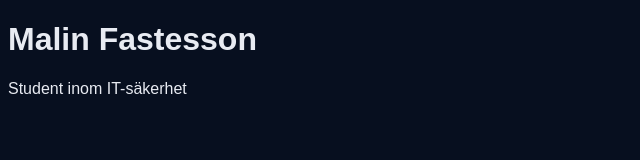
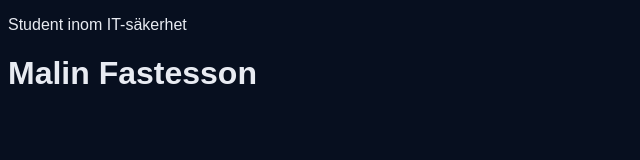
Before and after one commit to malef98/malef98.github.io, a plain HTML site: page index.html in a window 1280 px wide. Shown: the whole page, without its empty margins (0-640 px from the left). Drawn offline with Linux system fonts and the light colour scheme.

Commit message:
Update index.html

```diff
--- a/index.html
+++ b/index.html
@@ -2,11 +2,18 @@
 <html lang="sv">
 <head>
   <meta charset="UTF-8">
+  <meta name="viewport" content="width=device-width, initial-scale=1.0">
+  <meta name="description" content="Malin Fastesson – student inom IT-säkerhet.">
   <title>Malin Fastesson</title>
   <link rel="stylesheet" href="style.css">
 </head>
 <body>
-  <h1>Malin Fastesson</h1>
-  <p>Student inom IT-säkerhet</p>
+
+  <!-- Hero -->
+  <header class="hero">
+    <p class="hero-label">Student inom IT-säkerhet</p>
+    <h1 class="hero-title">Malin Fastesson</h1>
+  </header>
+
 </body>
 </html>
```
